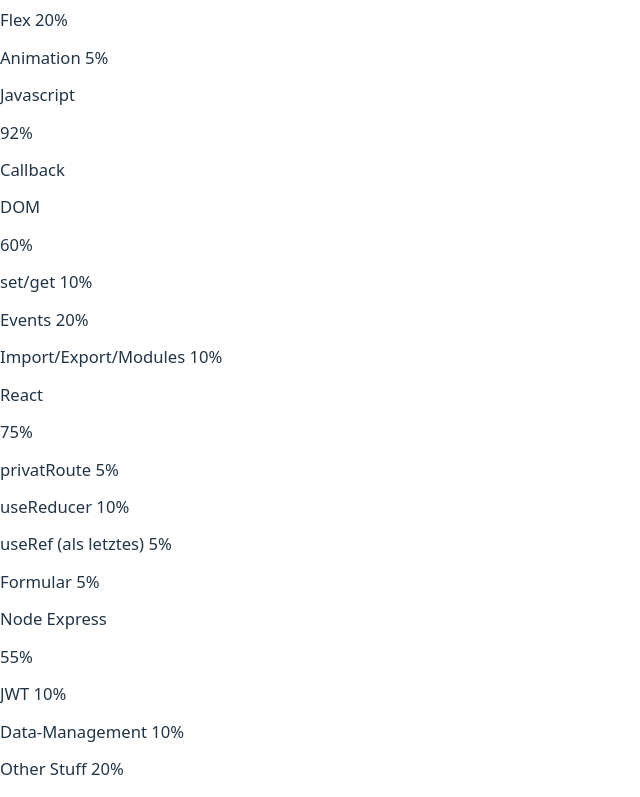
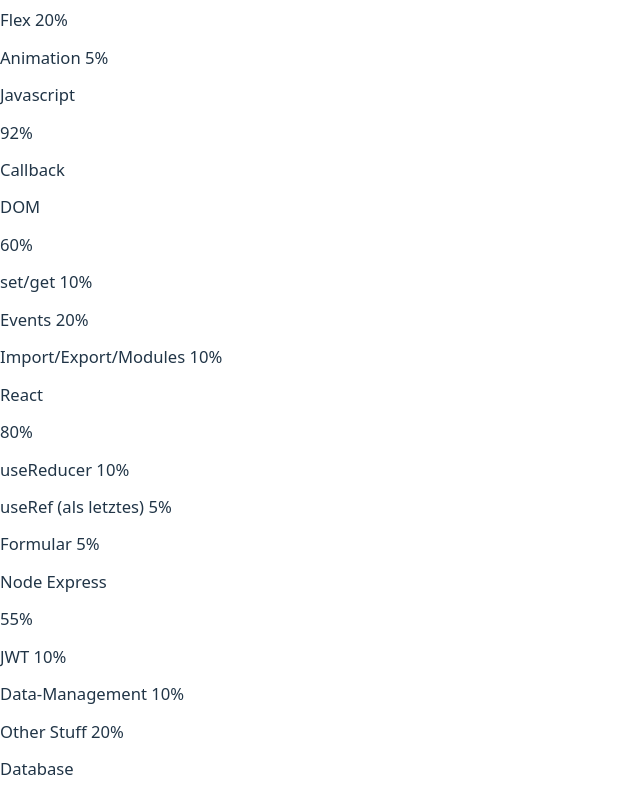
Before and after one commit to MartinKruess/webDevCollecion, a React (Vite) app: page / in a window 1280 px wide. Shown: the part 423-1220 px from the top of the page, without its empty margins (0-640 px from the left). Built offline with nearby package versions, Linux system fonts and the light colour scheme.

Commit message:
private route

```diff
--- a/src/comps/pages/landingpage.jsx
+++ b/src/comps/pages/landingpage.jsx
@@ -41,9 +41,8 @@ export const Landingpage = () => {
           </li>
           <li className='w-1/2'>React</li>
           <li className='w-1/2 text-green-600'>
-            75%
+            80%
             <ul className='w-full'>
-              <li>privatRoute 5%</li>
               <li>useReducer 10%</li>
               <li>useRef (als letztes) 5%</li>
               <li>Formular 5%</li>
```
